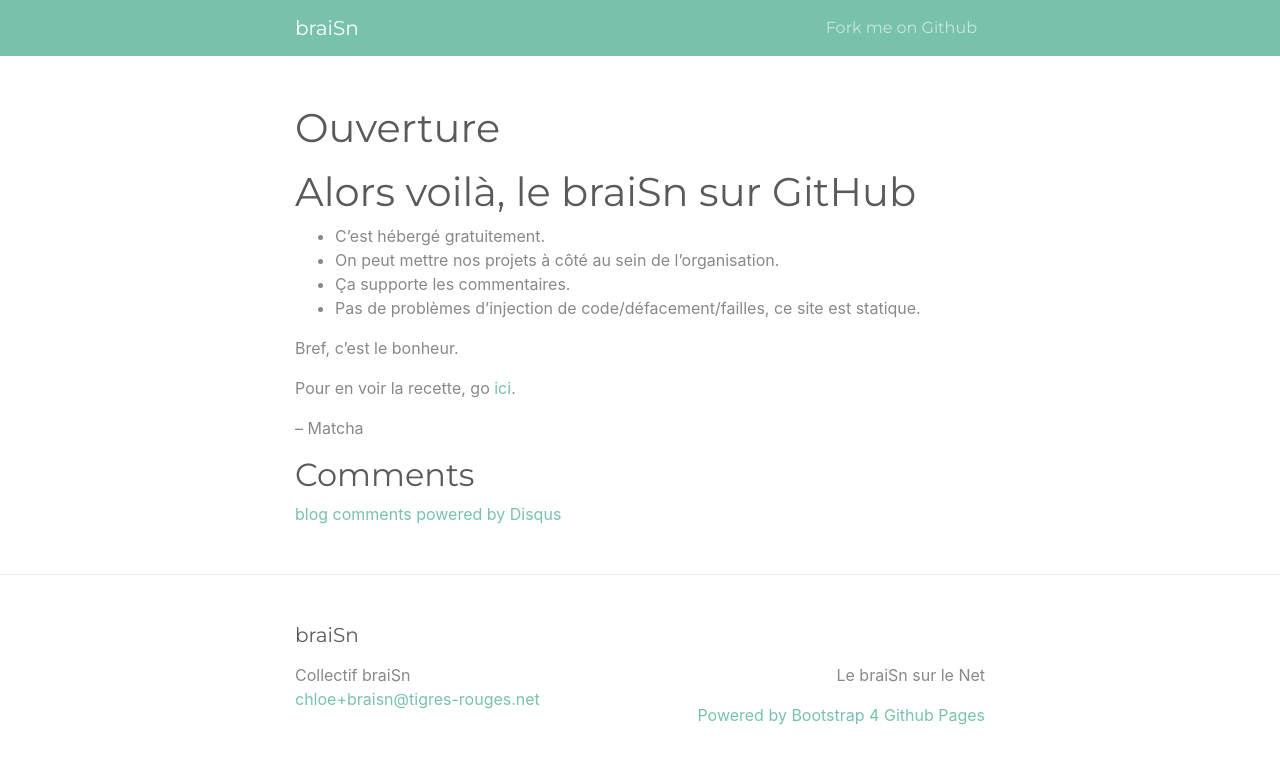
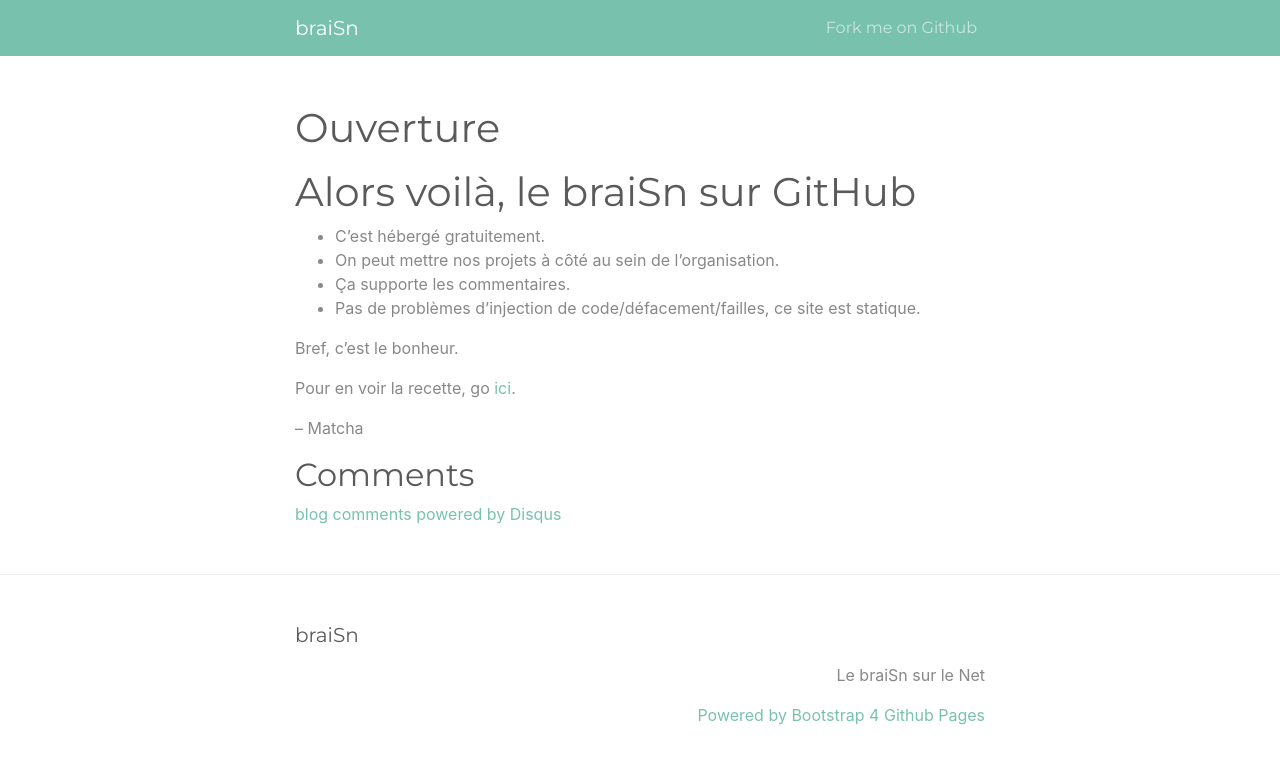
Before and after one commit to braisn/braiSn.github.io, a Jekyll site: the page built from articles/ouverture.md, in a window 1280 px wide. Shown: the top 764 px of the page. Built offline with Jekyll 4.4.1, drawn with Linux system fonts in a browser that asks for light colours; comment, search, counter and statistics services are not loaded.

Commit message:
up auteurs

```diff
--- a/_config.yml
+++ b/_config.yml
@@ -15,8 +15,8 @@
 # in the templates via {{ site.myvariable }}.
 domain: braiSn.github.io
 title: braiSn
-author: Collectif braiSn
-email: chloe+braisn@tigres-rouges.net
+author: ''
+email: ''
 description: >- # this means to ignore newlines until "baseurl:"
   Le braiSn sur le Net
 
```
